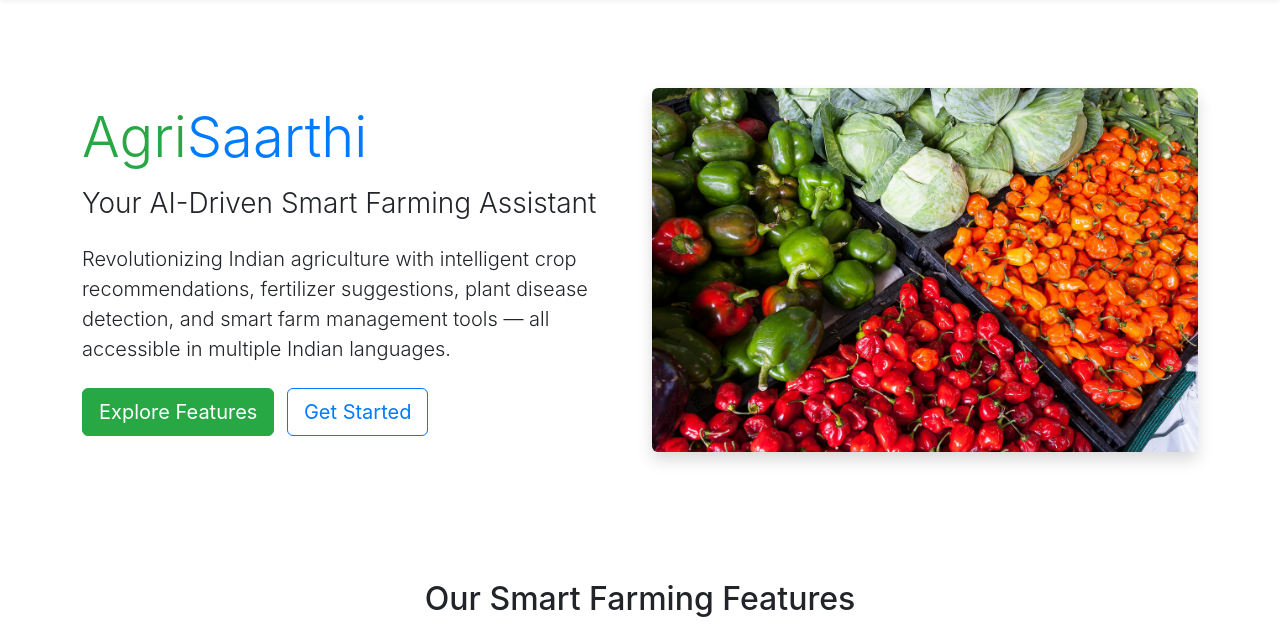
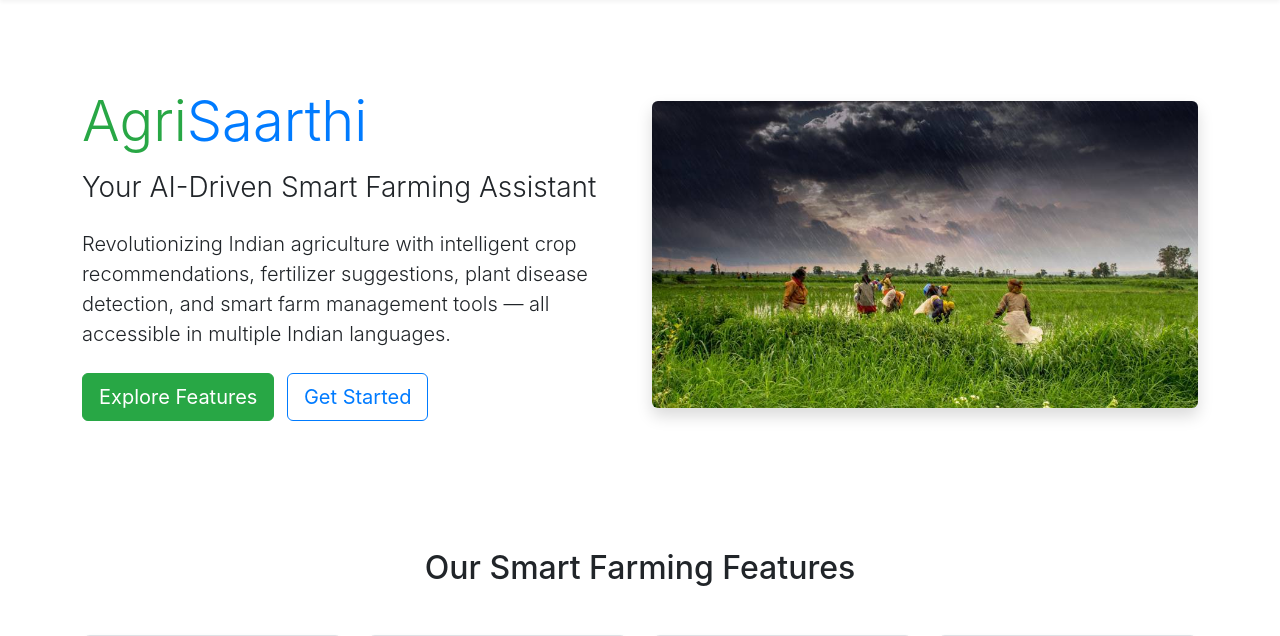
Before and after one commit to nitya-mishraa/SmartHarvest, a Flask app: page / in a window 1280 px wide. Shown: the part 112-748 px from the top of the page. Run offline with Flask 3, Linux system fonts and the light colour scheme.

Commit message:
Update the main page image to better represent Indian farmers
Replaces the old hero image with a new image in index.html and adds a new image file to static/images/.

Replit-Commit-Author: Agent
Replit-Commit-Session-Id: 20bc4d85-4401-4522-b94e-b6fa9ace5435
Replit-Commit-Screenshot-Url: https://storage.googleapis.com/screenshot-production-us-central1/a77f1cef-5e2f-4294-ab83-b7f0b2c2aa24/26a19235-bb04-4793-b8a3-4147e9a5e5e7.jpg

```diff
--- a/templates/index.html
+++ b/templates/index.html
@@ -20,7 +20,7 @@
         </div>
         <div class="col-md-6">
             <div class="hero-image">
-                <img src="{{ url_for('static', filename='images/indian_farming.jpg') }}" alt="Indian Rice Field Farming" class="img-fluid rounded shadow">
+                <img src="{{ url_for('static', filename='images/india_farmers.jpg') }}" alt="Indian Farmers Working in Rice Fields" class="img-fluid rounded shadow">
             </div>
         </div>
     </div>
```
Also changed, not shown: attached_assets/India-Farmers_1747754084533.jpg (added), static/images/india_farmers.jpg (added).
